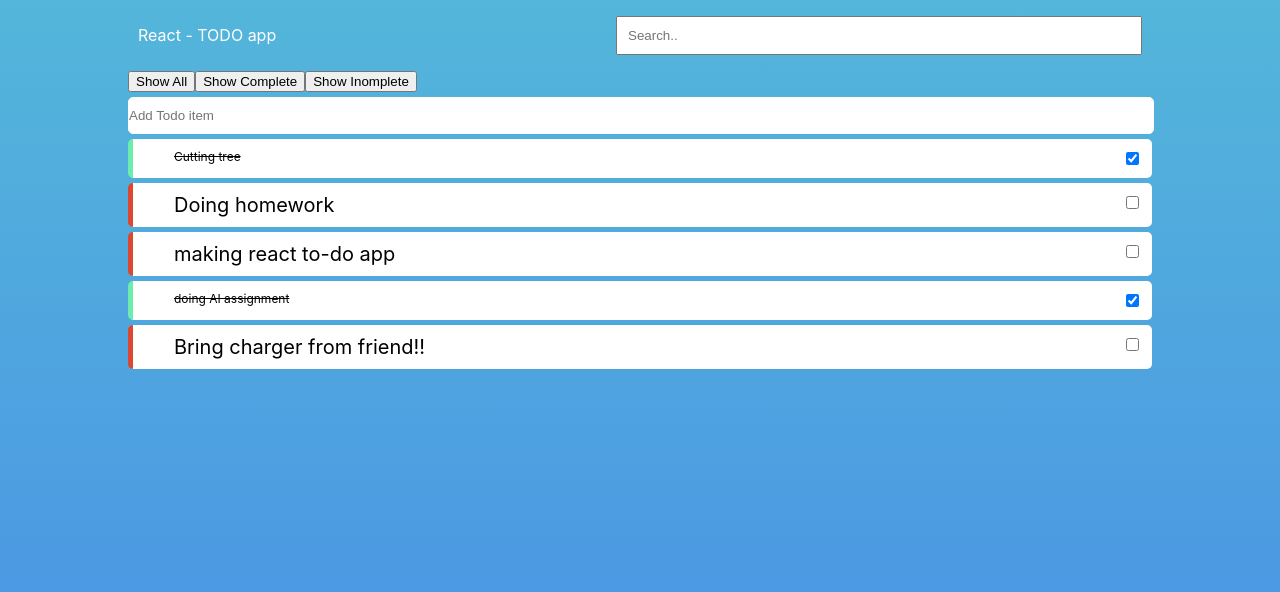
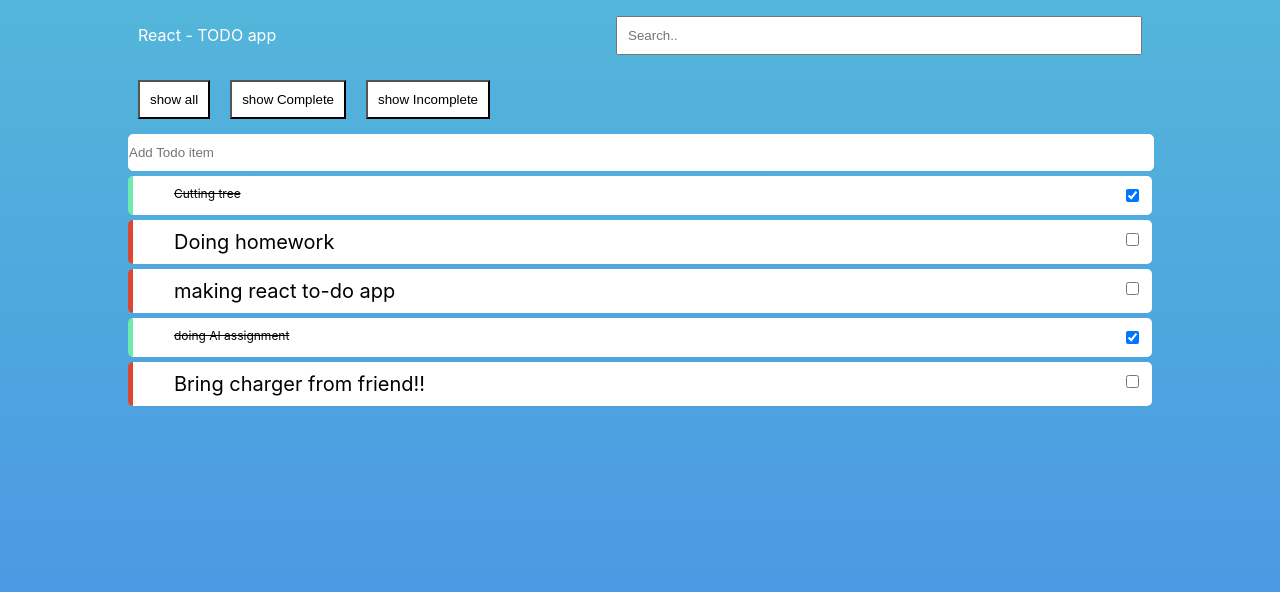
Before and after one commit to RoshanShrestha123/React-Todo, a React (Create React App) app: page / in a window 1280 px wide. Shown: the top 592 px of the page. Built offline with nearby package versions, Linux system fonts and the light colour scheme.

Commit message:
tabs update

```diff
--- a/src/App.css
+++ b/src/App.css
@@ -3,32 +3,7 @@
   width: 80%;
   margin: 0 auto;
 }
-.App-logo {
-  height: 40vmin;
-  pointer-events: none;
-}
 
-
-@media (prefers-reduced-motion: no-preference) {
-  .App-logo {
-    animation: App-logo-spin infinite 20s linear;
-  }
-}
-
-.App-header {
-  background-color: #282c34;
-  min-height: 100vh;
-  display: flex;
-  flex-direction: column;
-  align-items: center;
-  justify-content: center;
-  font-size: calc(10px + 2vmin);
-  color: white;
-}
-
-.App-link {
-  color: #61dafb;
-}
 .header{
   margin: 0 auto;
   color: white;
@@ -117,14 +92,7 @@
 }
 .tabs{
   cursor: pointer;
+  padding: 10px;
+  margin: 10px;
+  background-color: white;
 }
-
-
-@keyframes App-logo-spin {
-  from {
-    transform: rotate(0deg);
-  }
-  to {
-    transform: rotate(360deg);
-  }
-}
--- a/src/App.js
+++ b/src/App.js
@@ -15,9 +15,9 @@ class App extends React.Component {
     this.state={
       dataList: data,
       searchText:data,
-      showAll: true,
-      showComplete: false,
-      showIncomplete: false
+      showAll:true,
+      showComplete:false,
+      showIncomplete:false
     }
   }
   //check item here
@@ -57,35 +57,65 @@ class App extends React.Component {
       e.target.value = '';
     }
   }
-  //tab control
-  tabControl = (buttonName) =>{
-    if(buttonName==='showAll'){
+
+
+  //search List
+  searchList=(e)=>{
+    const searchArr = this.state.dataList.filter(item => {
+      return item.title.toLowerCase().includes(e.target.value.toLowerCase());
+    });
+    this.setState({
+      searchText:searchArr
+    })
+  }
+
+  handleTabChange= (btnName) => {
+    console.log("btn working");
+    if(btnName==='showAll'){
       this.setState({
         showAll:true,
         showComplete:false,
         showIncomplete:false
       })
+    }else if (btnName==='showComplete') {
+      this.setState({
+        showAll:false,
+        showComplete:true,
+        showIncomplete:false
+      })
+    }else if (btnName==='showIncomplete') {
+      this.setState({
+        showAll:false,
+        showComplete:false,
+        showIncomplete:true
+      })
     }
-  }
-
-  //search List
-  searchList=(e)=>{
-    const searchArr = this.state.dataList.filter(item => {
-      return item.title.toLowerCase().includes(e.target.value.toLowerCase());
-
-    });
-    this.setState({
-      searchText:searchArr
-    })
-
-
   }
 
   render(){
     const listComponent = this.state.searchText.map(item=>{
-      return(
-        <List key={item.id} item={item} changeFunction = {this.handleChange}/>
-      )
+      if(this.state.showAll){
+        return(
+          <List key={item.id} item={item} changeFunction = {this.handleChange}/>
+        )
+      }
+      if(this.state.showComplete){
+        if(item.complete){
+          return(
+            <List key={item.id} item={item} changeFunction = {this.handleChange}/>
+          )
+        }
+
+      }
+      if(this.state.showIncomplete){
+        if(item.complete===false){
+          return(
+            <List key={item.id} item={item} changeFunction = {this.handleChange}/>
+          )
+        }
+
+      }
+
     });
     return (
     <div className="App">
@@ -94,9 +124,9 @@ class App extends React.Component {
         <SearchBar search={this.searchList}/>
       </div>
       <div>
-          <Tabs name="Show All"/>
-          <Tabs name="Show Complete"/>
-          <Tabs name="Show Inomplete"/>
+          <Tabs name="showAll" handleTabChange={this.handleTabChange} title={"show all"}/>
+          <Tabs name="showComplete" handleTabChange={this.handleTabChange} title={"show Complete"}/>
+          <Tabs name="showIncomplete" handleTabChange={this.handleTabChange} title={"show Incomplete"}/>
       </div>
 
       <AddTodo insertData = {this.setData}/>
--- a/src/components/Tabs.js
+++ b/src/components/Tabs.js
@@ -3,7 +3,7 @@ import React from 'react';
 class Tabs extends React.Component{
     render(){
         return(
-            <button className="tabs"> {this.props.name} </button>
+            <button className="tabs" onClick={()=> {this.props.handleTabChange(this.props.name)}}> {this.props.title} </button>
         )
     }
 }
```
